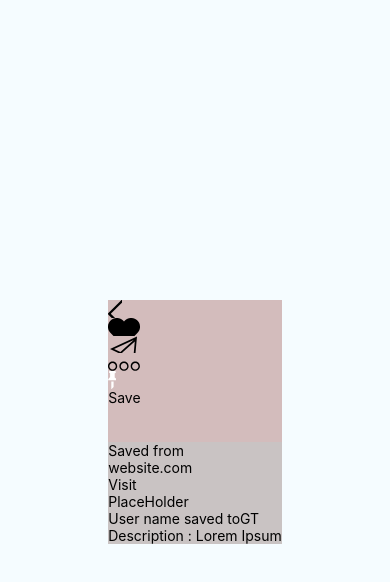
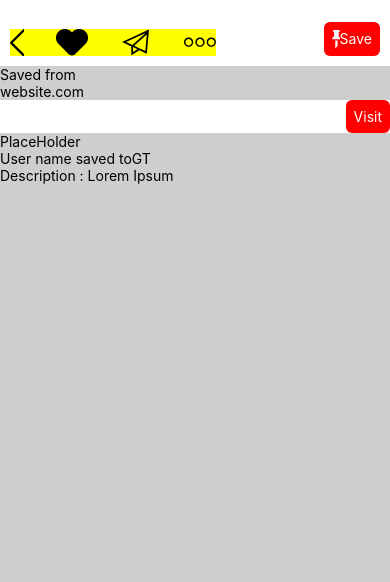
Before and after one commit to matiaskochman/reactnative_flexbox_design, a React Native app: screen / in a window 390 px wide. Shown: the top 582 px of the page. Built offline with nearby package versions, Linux system fonts and the light colour scheme.

Commit message:
header styled

```diff
--- a/app/components/Pin.js
+++ b/app/components/Pin.js
@@ -78,30 +78,46 @@ export default class Pin extends Component {
 
 const styles = StyleSheet.create({
   PinContainer: {
-    backgroundColor:'#c9c3c3',
-    flexDirection:'column'
+    flex:1,
+    backgroundColor:'#cecece',
+    alignSelf:'stretch'
 
   },
   PinHeader: {
-    flexDirection:'column',
-    backgroundColor:'#d3bcbc'
+    backgroundColor:'white',
+    flexDirection:'row',
+    height:66,
+    alignItems:'flex-end',
+    justifyContent:'space-between',
+    padding:10
+
   },
   UtilityNav: {
-    flex: 5,
+    flexDirection:'row',
+    backgroundColor:'yellow',
+    justifyContent:'space-between',
+    flex:5
+
   },
   PinButton:{
-    flex: 5,
+    flexDirection:'row',
+    backgroundColor:'red',
+    padding:8,
+    borderRadius:6
   },
   PinButtonContainer: {
-    flex: 5,
+    flexDirection:'row',
+    backgroundColor:'white',
+    flex:4,
+    justifyContent:'flex-end'
   },
   PinButtonText: {
-    flex: 5,
+    color:'white'
   },
   PinContent: {
-    flex: 5,
+
   },
   ImagePlaceHolder: {
-    flex: 5,
+
   }
 });
```
